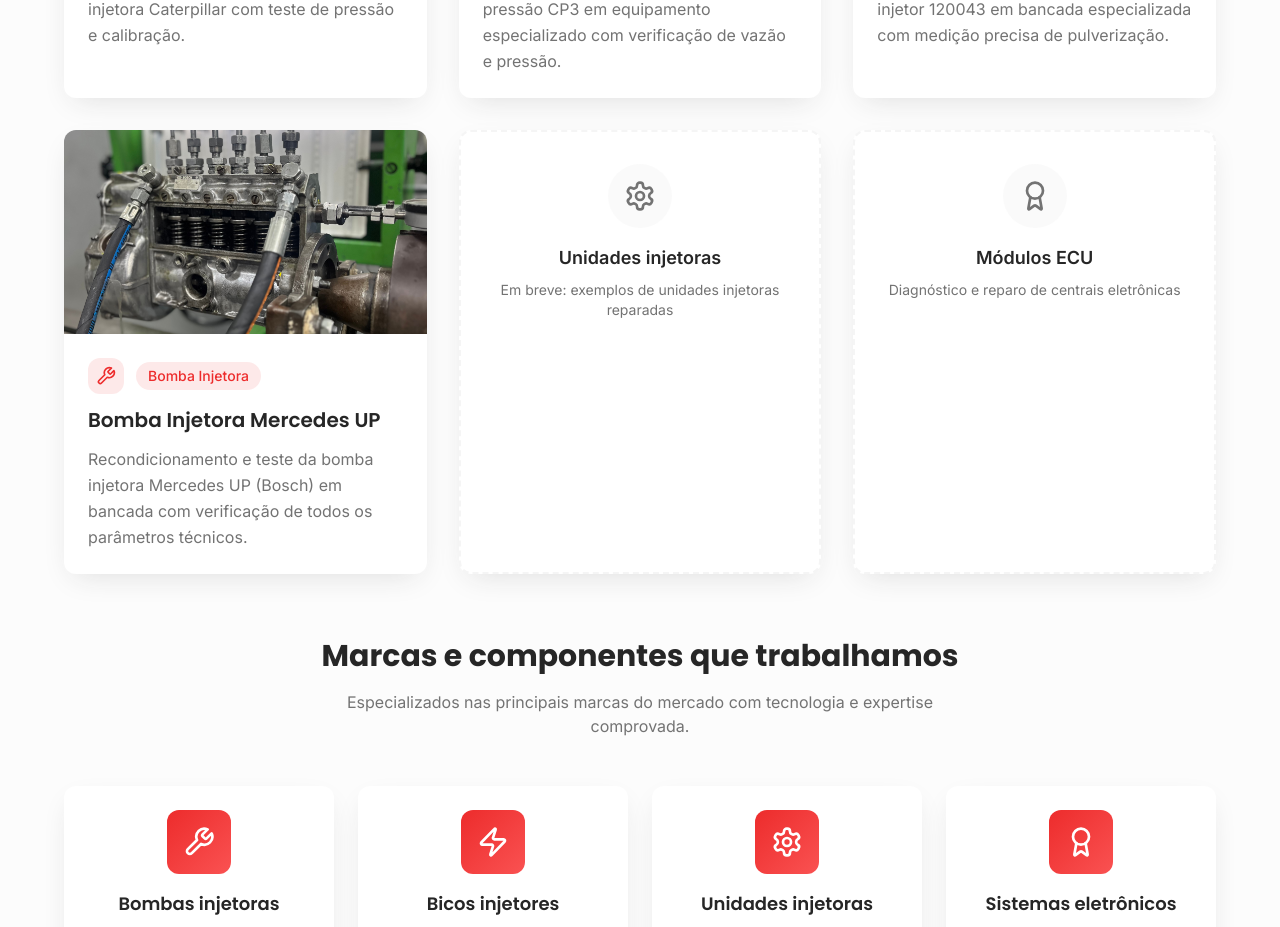
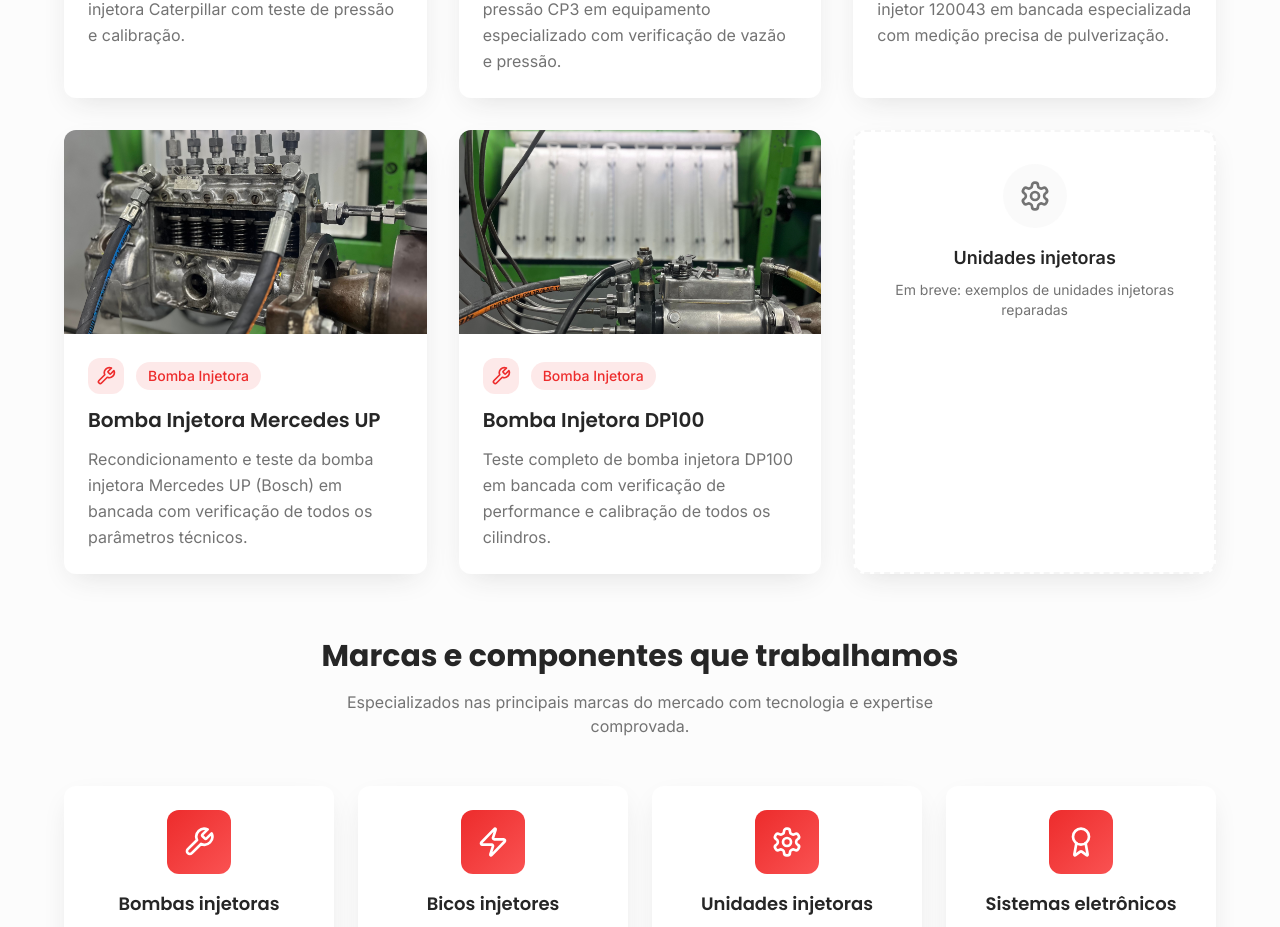
Before and after one commit to DevZipMateus/diesel-web-studio, a React (Vite) app: page / in a window 1280 px wide. Shown: the part 4020-4947 px from the top of the page. Built offline with nearby package versions, Linux system fonts and the light colour scheme; the HTML template or start-up script is replaced by a standard one.

Commit message:
Add DP100 injection pump

```diff
--- a/src/components/WorkGallery.tsx
+++ b/src/components/WorkGallery.tsx
@@ -27,6 +27,13 @@ const WorkGallery = () => {
       image: "/assets/bomba-injetora-mercedes-up.jpg",
       title: "Bomba Injetora Mercedes UP",
       description: "Recondicionamento e teste da bomba injetora Mercedes UP (Bosch) em bancada com verificação de todos os parâmetros técnicos.",
+      category: "Bomba Injetora",
+      icon: Wrench
+    },
+    {
+      image: "/assets/bomba-injetora-dp100.jpg",
+      title: "Bomba Injetora DP100",
+      description: "Teste completo de bomba injetora DP100 em bancada com verificação de performance e calibração de todos os cilindros.",
       category: "Bomba Injetora",
       icon: Wrench
     }
@@ -105,7 +112,7 @@ const WorkGallery = () => {
               </div>
             ))}
 
-            {/* Placeholder cards for more work examples */}
+            {/* Placeholder card for unidades injetoras */}
             <div className="bg-card rounded-lg shadow-elegant p-8 text-center border-2 border-dashed border-muted">
               <div className="bg-muted/50 w-16 h-16 rounded-full flex items-center justify-center mx-auto mb-4">
                 <Settings className="w-8 h-8 text-muted-foreground" />
@@ -115,18 +122,6 @@ const WorkGallery = () => {
               </h3>
               <p className="text-muted-foreground text-sm">
                 Em breve: exemplos de unidades injetoras reparadas
-              </p>
-            </div>
-
-            <div className="bg-card rounded-lg shadow-elegant p-8 text-center border-2 border-dashed border-muted">
-              <div className="bg-muted/50 w-16 h-16 rounded-full flex items-center justify-center mx-auto mb-4">
-                <Award className="w-8 h-8 text-muted-foreground" />
-              </div>
-              <h3 className="text-lg font-semibold text-foreground mb-2">
-                Módulos ECU
-              </h3>
-              <p className="text-muted-foreground text-sm">
-                Diagnóstico e reparo de centrais eletrônicas
               </p>
             </div>
           </div>
```
Also changed, not shown: public/assets/bomba-injetora-dp100.jpg (added).
